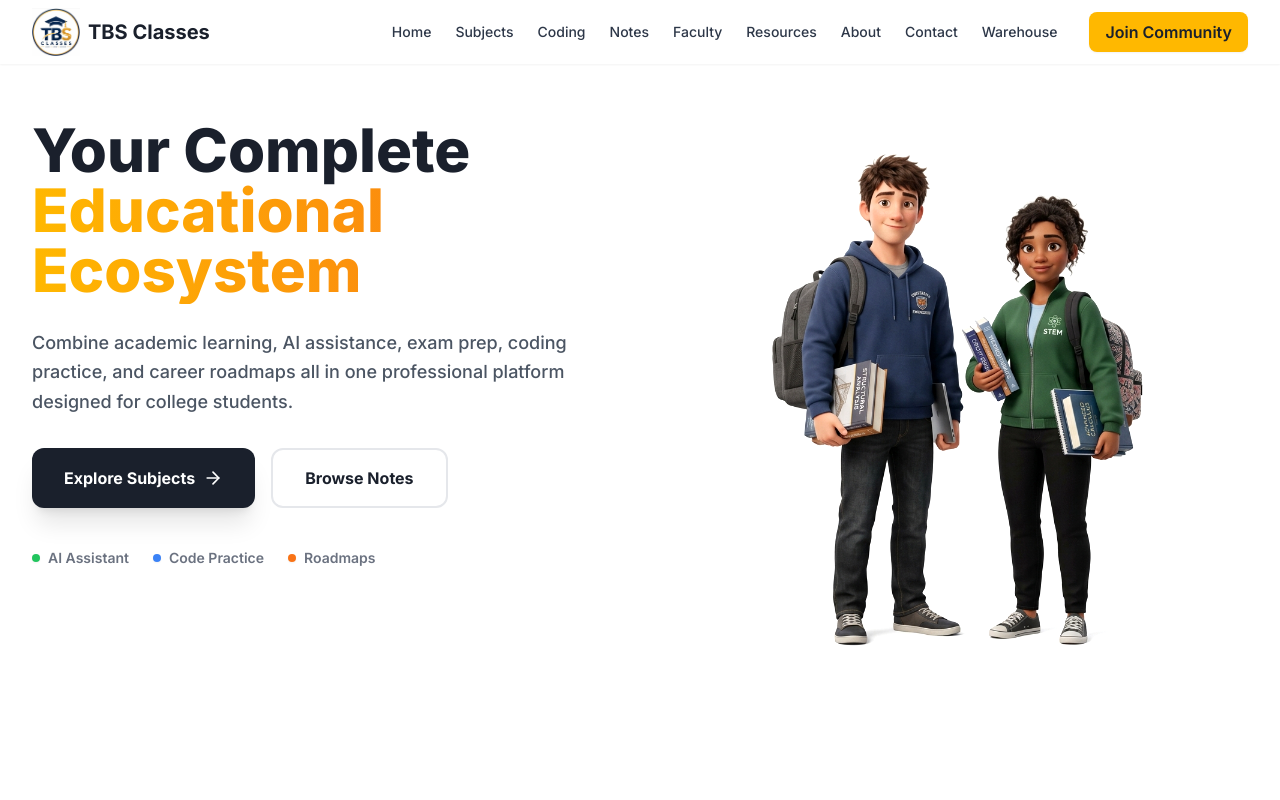
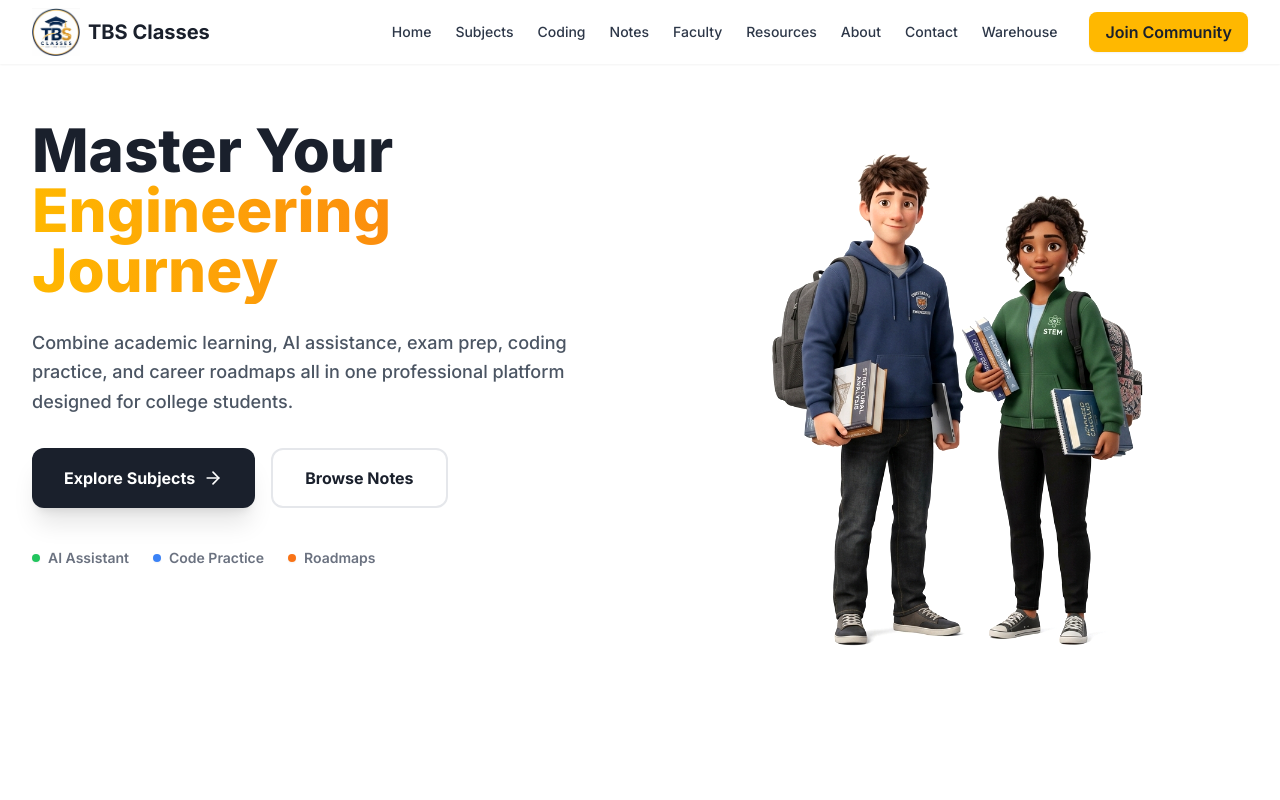
Before and after one commit to tbsclasses2026/TBS_Classes, a Next.js app: page / in a window 1280 px wide. Shown: the top 800 px of the page. Built offline with nearby package versions, Linux system fonts and the light colour scheme.

Commit message:
Update hero headline to Master Your Engineering Journey

```diff
--- a/src/components/Hero.tsx
+++ b/src/components/Hero.tsx
@@ -11,9 +11,9 @@ const Hero = () => {
           <div className="w-full lg:w-1/2 flex flex-col items-start text-left">
 
             <h1 className="text-4xl md:text-5xl lg:text-6xl font-extrabold text-navy leading-[1.15] mb-6">
-              Your Complete{' '}
+              Master Your{' '}
               <span className="text-transparent bg-clip-text bg-gradient-to-r from-primary to-orange-500 pb-1 inline-block">
-                Educational Ecosystem
+                Engineering Journey
               </span>
             </h1>
 
```
